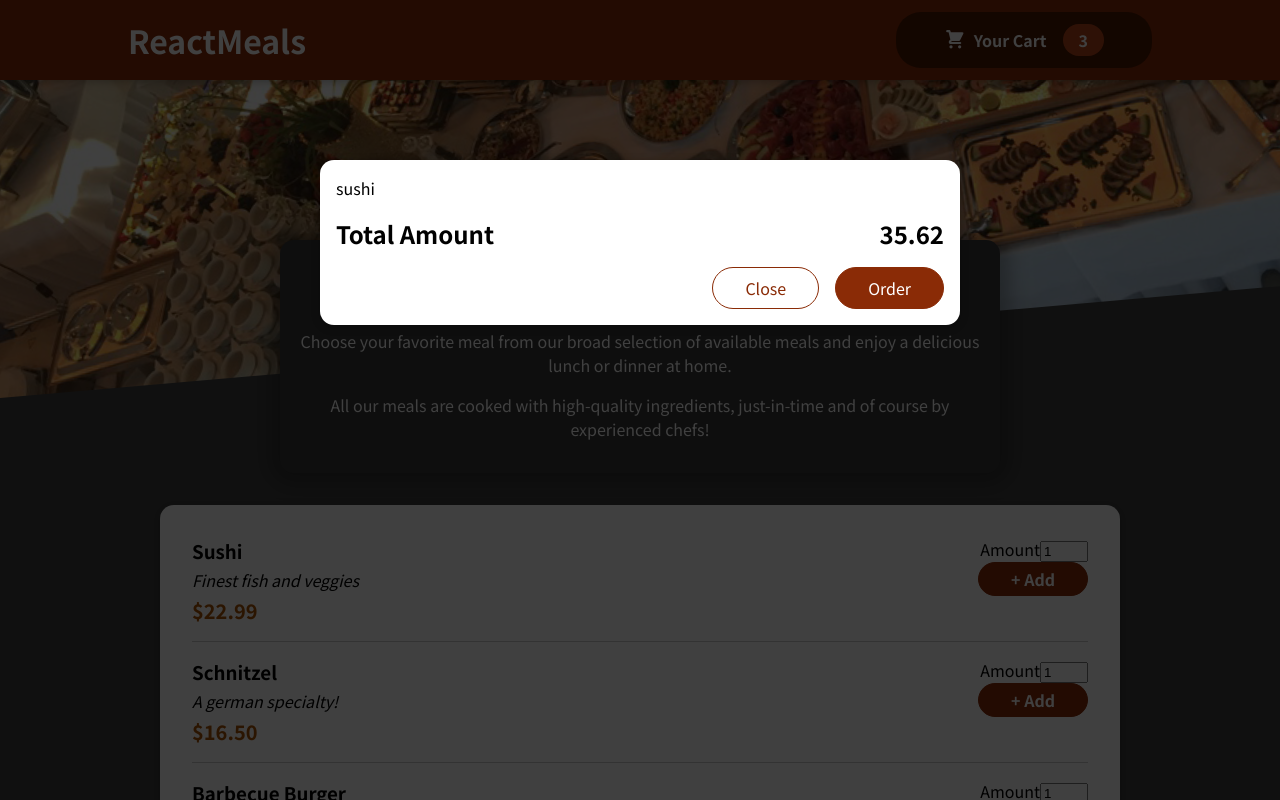
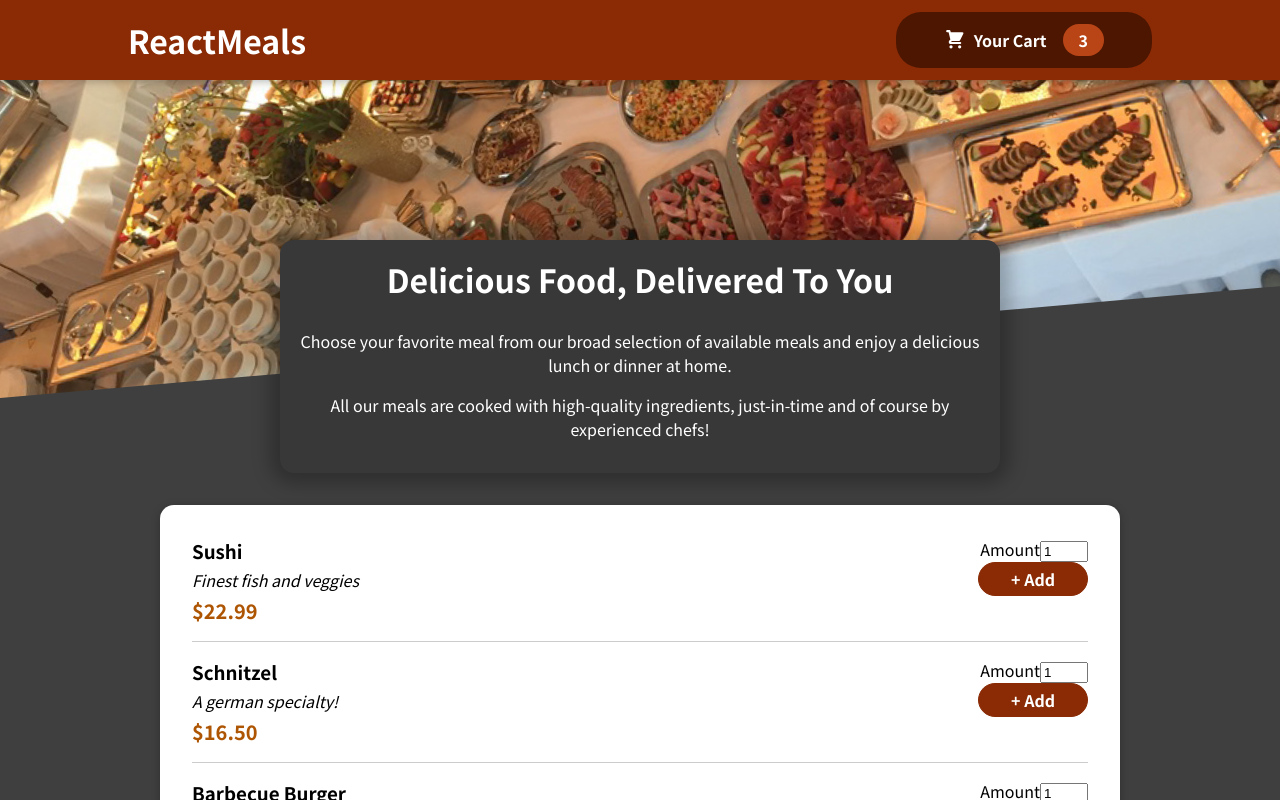
Before and after one commit to AnkurDevv/React-Food-Order-app, a React (Create React App) app: page / in a window 1280 px wide. Shown: the top 800 px of the page. Built offline with nearby package versions, Linux system fonts and the light colour scheme.

Commit message:
cart modal now working

```diff
--- a/src/App.js
+++ b/src/App.js
@@ -1,12 +1,23 @@
 import Header from "./components/Layout/Header";
 import Meals from "./components/Meals/Meals";
 import Cart from "./components/Cart/Cart";
+import { useState } from "react";
 
 function App() {
+ const [cartIsShown, setCartIsShown] = useState(false);
+
+ const showCartHandler = () =>{
+  setCartIsShown(true);
+ }
+
+ const HideCartHandler = () =>{
+  setCartIsShown(false);
+ }
+
   return (
    <>
-    <Cart/>
-    <Header/>
+    {cartIsShown && <Cart onClose={HideCartHandler}/>}
+    <Header onShowCart={showCartHandler}/>
     <main>
       <Meals/>
     </main>
--- a/src/components/Cart/Cart.js
+++ b/src/components/Cart/Cart.js
@@ -11,14 +11,14 @@
  )
 
  return (
-   <Modal>
+   <Modal onClose={props.onClose}>
      {cartItems}
      <div className={classes.total}>
        <span>Total Amount</span>
        <span>35.62</span>
      </div>
      <div className={classes.actions}>
-       <button className={classes['button--alt']}>Close</button>
+       <button className={classes['button--alt']} onClick={props.onClose}>Close</button>
        <button className={classes.button}>Order</button>
      </div>
    </Modal>
--- a/src/components/Layout/Header.js
+++ b/src/components/Layout/Header.js
@@ -5,15 +5,15 @@
 import HeaderCartButton from "./HeaderCartButton";
 
 const Header = (props) =>{
- return(
+ return (
    <Fragment>
      <header className={classes.header}>
        <h1>ReactMeals</h1>
-     <HeaderCartButton/>
+       <HeaderCartButton onClick={props.onShowCart} />
      </header>
      {/* cant use dot notation since below className has - in its name */}
      <div className={classes['main-image']}>
-    <img src={mealsImage} alt="table full of food" />
+       <img src={mealsImage} alt='table full of food' />
      </div>
    </Fragment>
  )
--- a/src/components/Layout/HeaderCartButton.js
+++ b/src/components/Layout/HeaderCartButton.js
@@ -3,7 +3,7 @@
 
 const HeaderCartButton = props =>{
  return (
-   <button className={classes.button}>
+   <button className={classes.button} onClick={props.onClick}>
      <span className={classes.icon}>
        <CartIcon></CartIcon>
      </span>
--- a/src/components/UI/Modal.js
+++ b/src/components/UI/Modal.js
@@ -2,7 +2,7 @@
 import ReactDOM  from 'react-dom';
 
 const Backdrop = props =>{
- return <div className={classes.backdrop}/>
+ return <div className={classes.backdrop} onClick={props.onClose}/>
 }
 
 const ModalOverlay = props =>{
@@ -15,7 +15,7 @@
 
 const Modal = props =>{
  return <>
-  {ReactDOM.createPortal(<Backdrop/>, portalElement)}
+  {ReactDOM.createPortal(<Backdrop onClose={props.onClose}/>, portalElement)}
   {ReactDOM.createPortal(<ModalOverlay>{props.children}</ModalOverlay>, portalElement)}
  </>
 }
```
Lines whose indentation alone changed are shown as unchanged.
